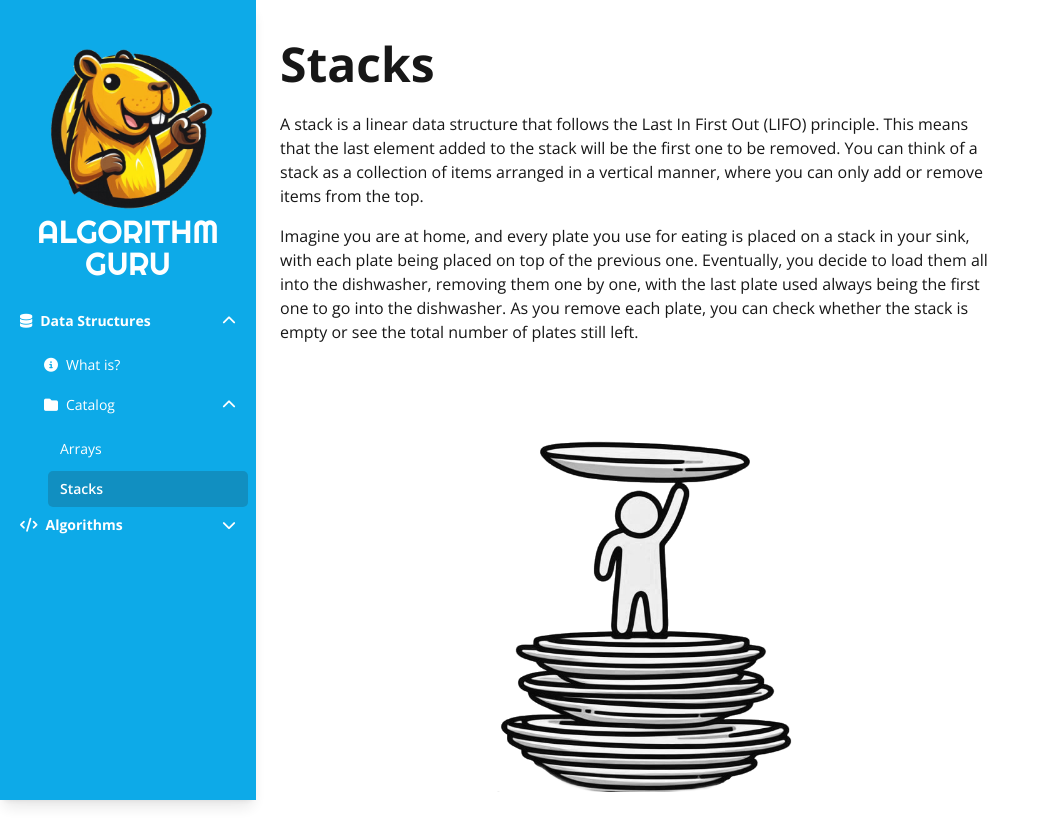
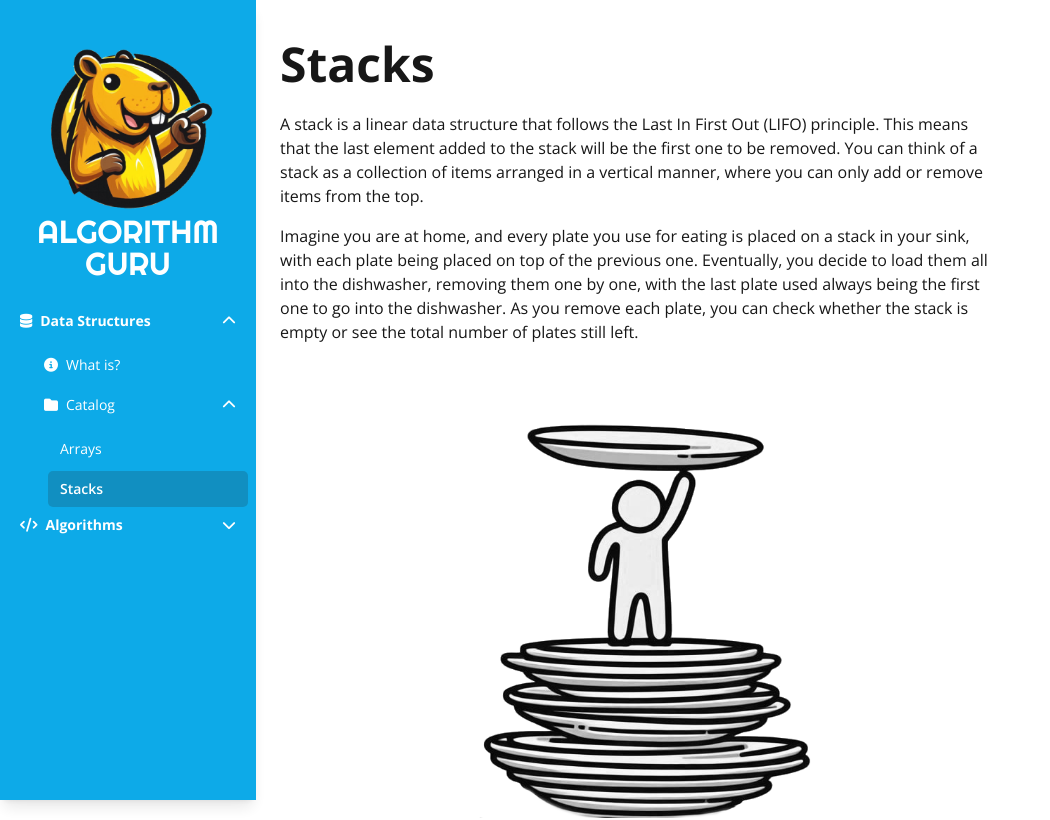
Before and after one commit to guilherme-codes/algorithmguru, a Next.js app: page /data-structures/stacks in a window 1280 px wide. Shown: the top 820 px of the page, without its empty margins (0-1050 px from the left). Built offline with nearby package versions, Linux system fonts and the light colour scheme.

Commit message:
fix: max w

```diff
--- a/src/app/data-structures/stacks/page.tsx
+++ b/src/app/data-structures/stacks/page.tsx
@@ -19,12 +19,10 @@ export default async function Stacks() {
         Imagine you are at home, and every plate you use for eating is placed on a stack in your sink, with each plate being placed on top of the previous one. Eventually, you decide to load them all into the dishwasher, removing them one by one, with the last plate used always being the first one to go into the dishwasher. As you remove each plate, you can check whether the stack is empty or see the total number of plates still left.
       </p>
 
-      <div className="flex justify-center m-10">
         <img
           src="/img/stacks.webp"
           alt="Stack"
         />
-      </div>
 
       <h2 className="font-bold text-3xl light:text-gray-700 my-6">
         <i className="mr-2 fa fa-hashtag" aria-hidden="true"></i>
--- a/src/app/layout.tsx
+++ b/src/app/layout.tsx
@@ -20,7 +20,7 @@ export default function RootLayout({
         className={`${openSans.className} antialiased flex`}
       >
         <Sidebar />
-        <main className="px-6 pb-10 pt-20 lg:py-10 lg:ml-64 transition-all xl:max-w-[60%]">
+        <main className="px-6 pb-10 pt-20 lg:py-10 lg:ml-64 transition-all max-w-full xl:max-w-[60%]">
         {children}
         </main>
       </body>
```
